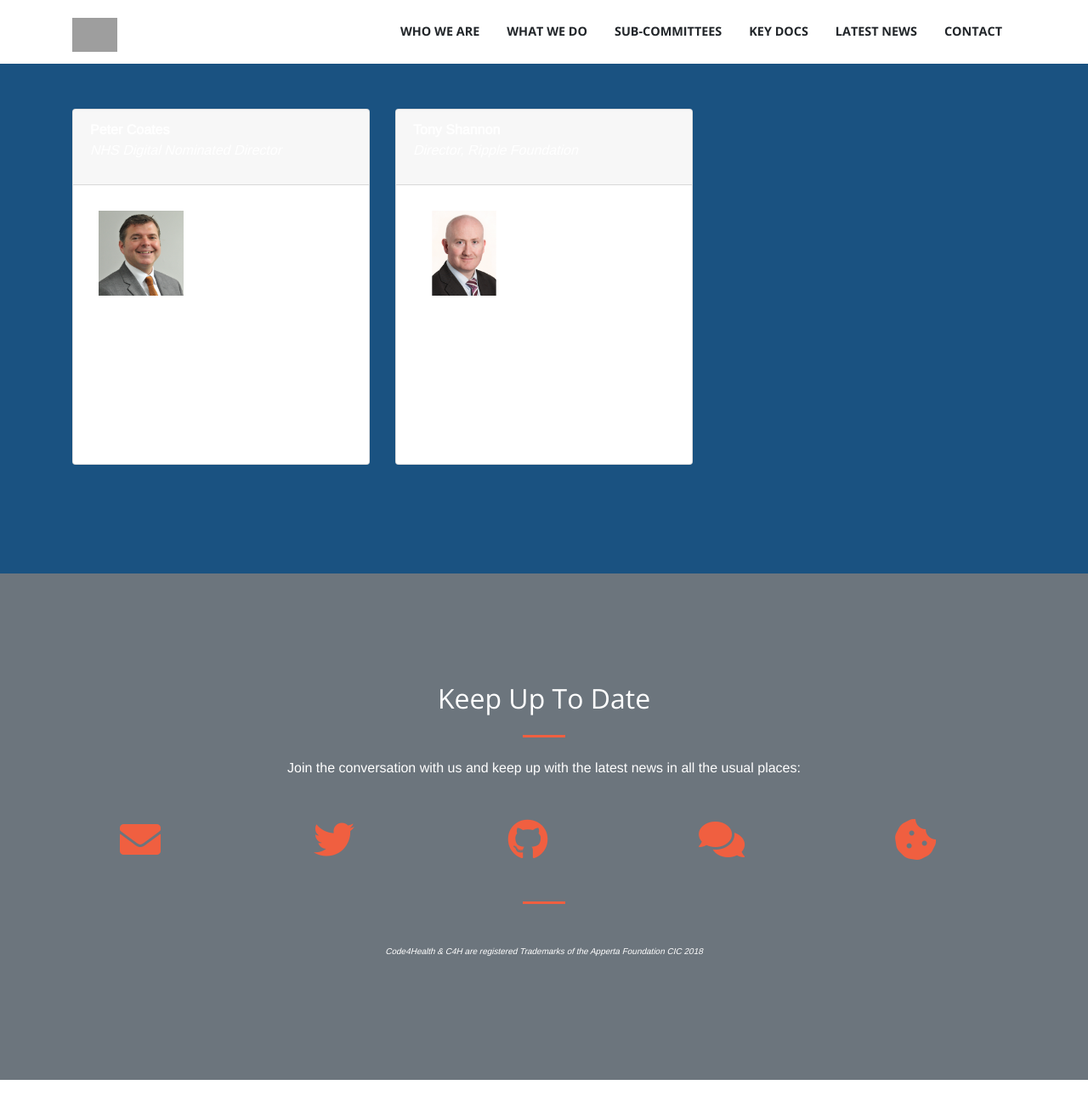
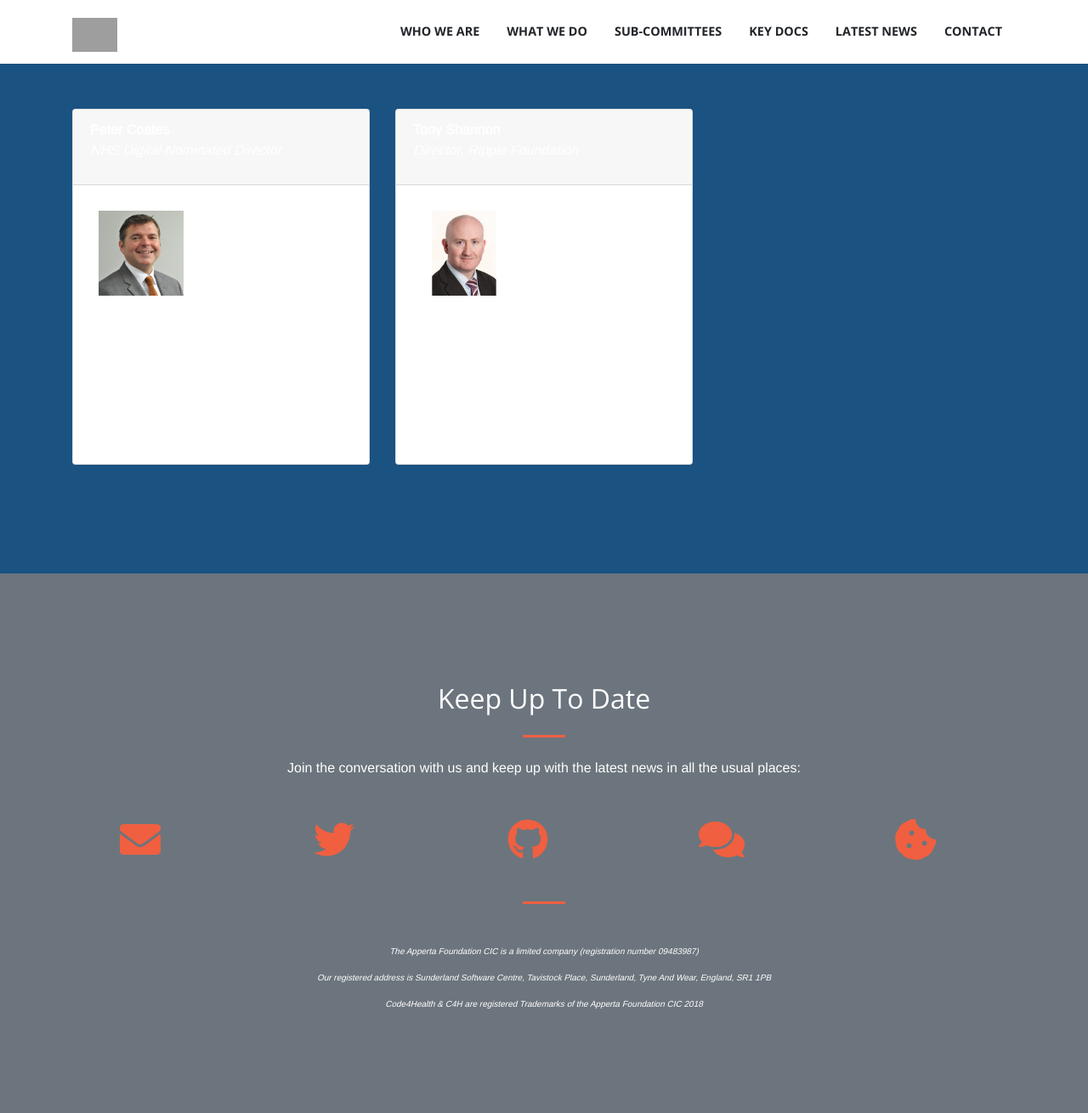
Before and after one commit to AppertaFoundation/apperta.org, a Jekyll site: the page built from _pages/directors.md, in a window 1280 px wide and 1333 px high. Shown: the top 1310 px of the window at 85% size. Built offline with Jekyll 4.4.1, drawn with Linux system fonts in a browser that asks for light colours; nearby versions of some CDN libraries; some web fonts are replaced; grey boxes are pictures that could not be loaded.

Commit message:
Update page-footer.html

```diff
--- a/_includes/page-footer.html
+++ b/_includes/page-footer.html
@@ -32,6 +32,9 @@
             <br>
             <hr class="my-4">
             <br>
+                           <center><i><p style="font-size: x-small">The Apperta Foundation CIC is a limited company (registration number 09483987) </i><p></center>
+
+            <center><i><p style="font-size: x-small">Our registered address is Sunderland Software Centre, Tavistock Place, Sunderland, Tyne And Wear, England, SR1 1PB </i><p></center>
                   <center><i><p style="font-size: x-small">Code4Health & C4H are registered Trademarks of the Apperta Foundation CIC 2018</i><p></center>
 
 
```
